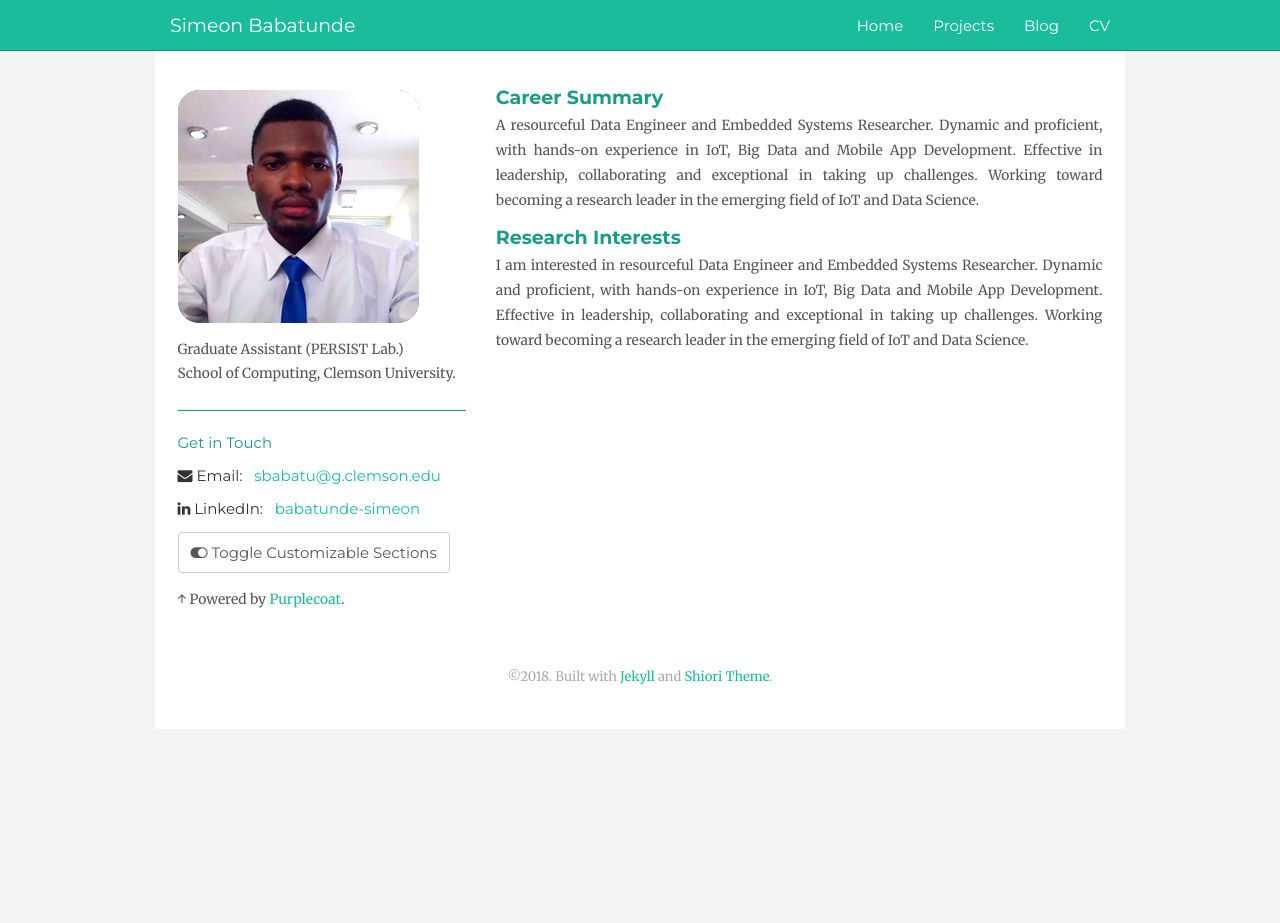
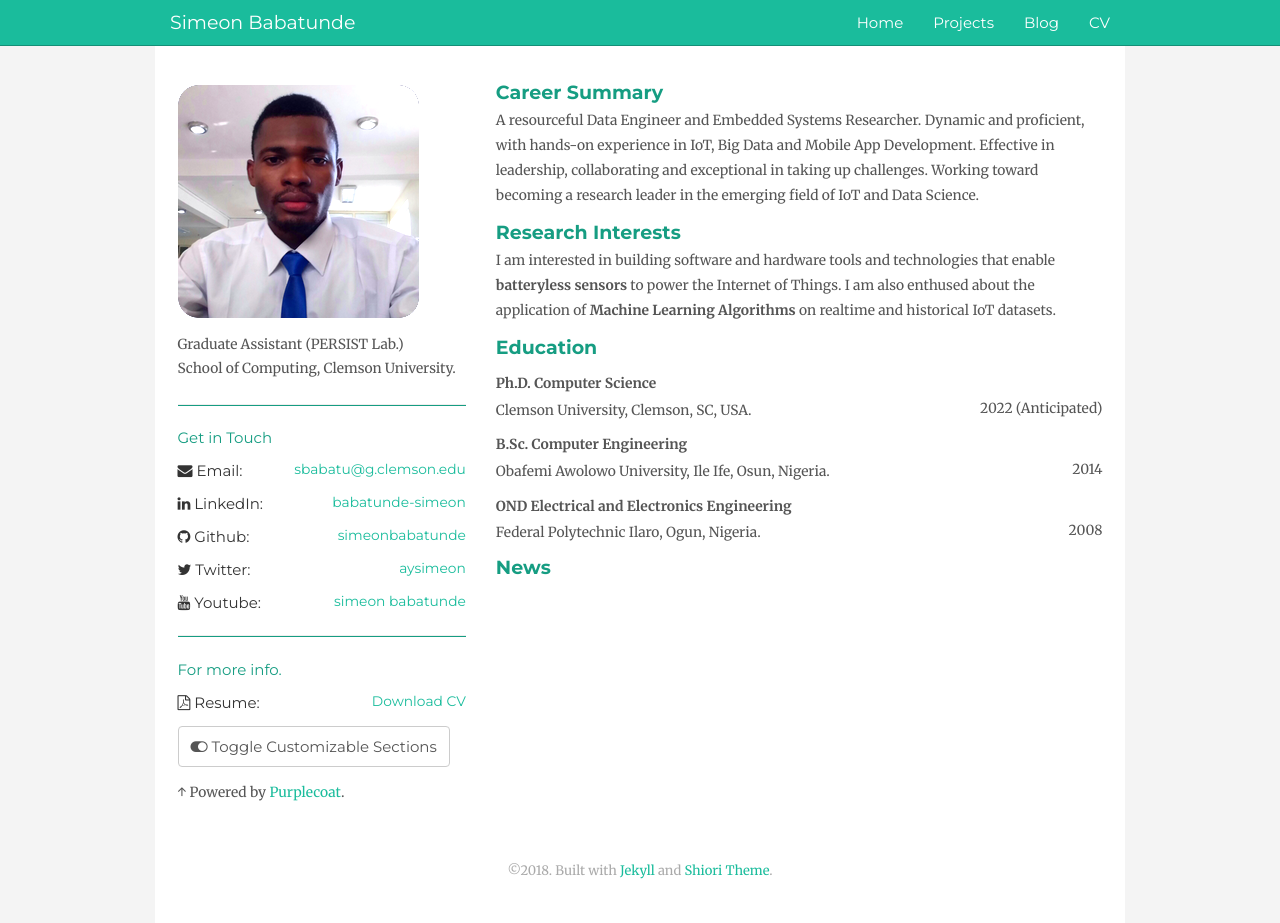
Before and after one commit to simeonbabatunde/simeonbabatunde.github.io, a Jekyll site: the page built from index.html, in a window 1280 px wide. Built offline with Jekyll 4.4.1, drawn with Linux system fonts in a browser that asks for light colours; nearby versions of some CDN libraries; comment, search, counter and statistics services are not loaded; before the commit the page ends 900 px from its top, so only the background shows below that.

Commit message:
Added content to the Home page

```diff
--- a/_includes/sidebar.html
+++ b/_includes/sidebar.html
@@ -24,11 +24,30 @@
 
 <h4 class="my-info">
 		<i class="fa fa-envelope"></i> Email: &nbsp
-		<span><a href="mailto:sbabatu@g.clemson.edu">sbabatu@g.clemson.edu</a></span>
+		<span class="right"><a href="mailto:sbabatu@g.clemson.edu">sbabatu@g.clemson.edu</a></span>
 </h4>
 <h4 class="my-info">
 		<i class="fa fa-linkedin"></i> LinkedIn: &nbsp
-		<span><a href="http://www.linkedin.com/in/babatunde-simeon-256b7070">babatunde-simeon</a></span>
+		<span class="right"><a href="http://www.linkedin.com/in/babatunde-simeon-256b7070">babatunde-simeon</a></span>
+</h4>
+<h4 class="my-info">
+		<i class="fa fa-github"></i> Github:
+		<span class="right"><a href="https://github.com/simeonbabatunde">simeonbabatunde</a></span>
+</h4>
+<h4 class="my-info">
+		<i class="fa fa-twitter"></i> Twitter:
+		<span class="right"><a href="https://twitter.com/aysimeon">aysimeon</a></span>
+</h4>
+<h4 class="my-info">
+		<i class="fa fa-youtube"></i> Youtube:
+		<span class="right"><a href="https://www.youtube.com/channel/UCLD1A8143X0UPkRcTU7ArxA/featured?view_as=subscriber">simeon babatunde</a></span>
+</h4>
+
+<hr class="myline">
+<h4 class="myh4">For more info.</h4>
+<h4 class="my-info">
+  <i class="fa fa-file-pdf-o" aria-hidden="true"></i> Resume:
+		<span class="right"><a href="/assets/pdfs/simeon_babatunde_resume.pdf">Download CV</a></span>
 </h4>
 
 <p><button data-purplecoat-toggle="shiori" class="btn btn-default"><i class="fa fa-toggle-on"></i> Toggle Customizable Sections</button></p>
--- a/index.html
+++ b/index.html
@@ -6,9 +6,19 @@
   taking up challenges. Working toward becoming a research leader in the emerging field of IoT and Data Science.</p>
 
   <h2 class="myh2">Research Interests</h2>
-  <p>I am interested in  resourceful Data Engineer and Embedded Systems Researcher. Dynamic and proficient, with hands-on experience
-    in IoT, Big Data and Mobile App Development. Effective in leadership, collaborating and exceptional in
-    taking up challenges. Working toward becoming a research leader in the emerging field of IoT and Data Science.</p>
+  <p>I am interested in building software and hardware tools and technologies that enable <strong>batteryless sensors</strong> to power
+     the Internet of Things. I am also enthused about the application of <strong>Machine Learning Algorithms</strong> on realtime and
+     historical IoT datasets.</p>
+
+  <h2 class="myh2">Education</h2>
+  <strong class="mystrong"><p class="compact1">Ph.D. Computer Science</p></strong>
+  <span class="compact">Clemson University, Clemson, SC, USA.</span> <span class="right">2022 (Anticipated)</span>
+  <strong class="mystrong"><p class="compact1">B.Sc. Computer Engineering</p></strong>
+  <span class="compact">Obafemi Awolowo University, Ile Ife, Osun, Nigeria.</span> <span class="right">2014</span>
+  <strong><p class="compact1">OND Electrical and Electronics Engineering</p></strong>
+  <span class="compact">Federal Polytechnic Ilaro, Ogun, Nigeria.</span> <span class="right">2008</span>
+
+  <h2 class="myh2">News</h2>
 
 <!-- {% for post in site.posts limit:site.data.theme.num_home_posts %}
 <div class="post-header-home">
--- a/stylesheets/shiori.scss
+++ b/stylesheets/shiori.scss
@@ -21,7 +21,7 @@ $headings-line-height: 1.3;
 $navbar-default-bg: #fff;
 $navbar-default-border: #fff;
 $navbar-default-brand-color: #333;
-$navbar-height: 50px;
+$navbar-height: 45px;
 $navbar-inverse-link-color: #fff;
 $navbar-inverse-toggle-border-color: #fff;
 $navbar-inverse-color: rgba(#fff, 0.75);
@@ -219,9 +219,47 @@ text-decoration:none;
 }
 
 p{
-  text-align: justify;
-  text-justify: inter-word;
+  // text-align: justify;
+  // text-justify: inter-word;
   font-size: 0.92em;
+}
+
+p.compact{
+  // text-align: justify;
+  // text-justify: inter-word;
+  font-size: 0.92em;
+  margin-top: 0;
+  margin-bottom: 0;
+}
+
+p.compact1{
+  // text-align: justify;
+  // text-justify: inter-word;
+  font-size: 0.92em;
+  margin-top: 0.7em;
+  margin-bottom: 0;
+}
+
+p.right{
+  font-size: 0.92em;
+  margin-top: 0;
+  margin-bottom: 0;
+  float: right;
+}
+
+span.compact{
+  // text-align: justify;
+  // text-justify: inter-word;
+  font-size: 0.92em;
+  margin-top: 0;
+  margin-bottom: 0;
+}
+
+span.right{
+  font-size: 0.92em;
+  margin-top: 0;
+  margin-bottom: 0;
+  float: right;
 }
 
 hr.myline {
@@ -235,4 +273,9 @@ hr.myline {
     background-color:#169d82;
 }
 
+span.right{
+  float: right;
+}
+
+
 @import "custom-scss";
```
Also changed, not shown: 1 other file.
